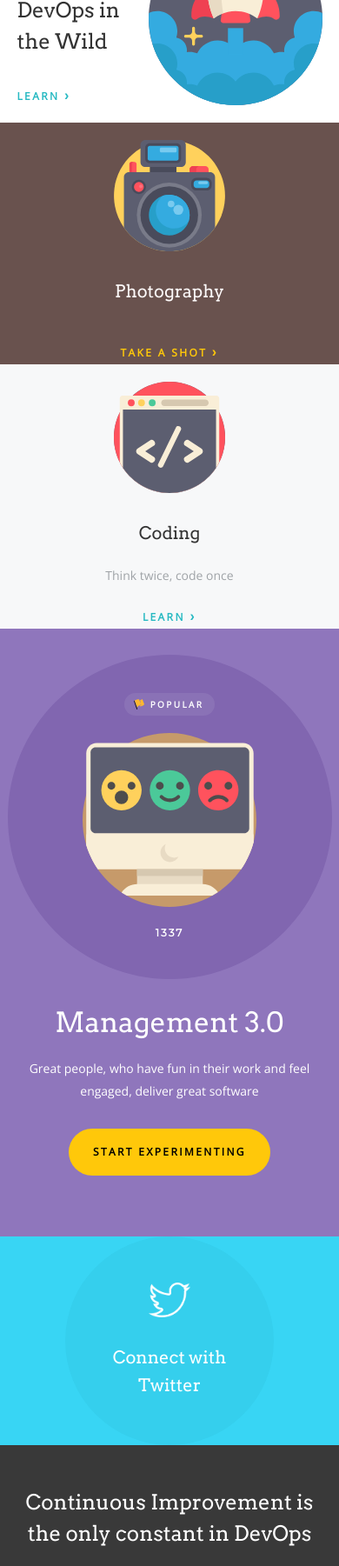
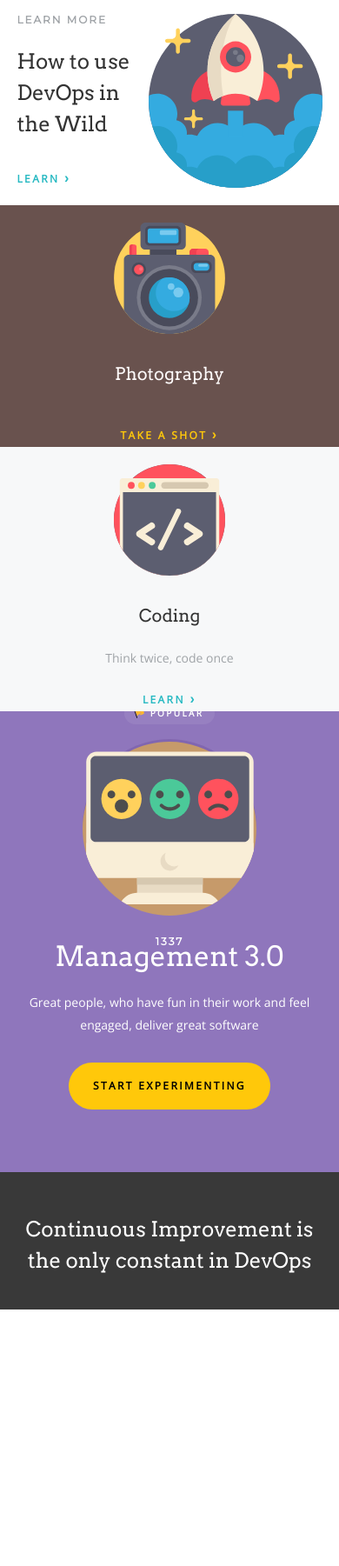
Before and after one commit to juergenpointinger/juergenpointinger.github.io, a Jekyll site: the page built from index.html, in a window 390 px wide, cut to the strip 534-2335 px from the top of the page. Shown: the whole strip at 87% size. Built offline with Jekyll 4.4.1, drawn with Linux system fonts in a browser that asks for light colours; after the commit the page ends 2040 px from its top, so only the background shows below that.

Commit message:
Fixed media screen and changed tag names

```diff
--- a/assets/css/grid-main.css
+++ b/assets/css/grid-main.css
@@ -6,10 +6,12 @@
   grid-column-gap: 0px;
   grid-row-gap: 0px;
 
+  height: 100vh;
+
   align-content: start;
 }
 
-.div1 {
+.devops {
   grid-area: 1 / 1 / 2 / 3;
 
   display: flex;
@@ -19,7 +21,7 @@
   align-items: center;
 }
 
-.div2 {
+.adaptable-quote {
   grid-area: 1 / 3 / 2 / 5;
   background-color: #f7f8f9;
 
@@ -29,7 +31,7 @@
   align-items: center;
   text-align: center;
 }
-.div3 {
+.photography {
   grid-area: 2 / 1 / 3 / 2;
   background-color: #69524e;
   color: #fffbfb;
@@ -40,11 +42,12 @@
   justify-content: center;
   align-items: center;
 }
-.div4 {
+.profile {
   grid-area: 2 / 2 / 3 / 4;
   background-image: url(../images/main/me.png);
+  background-repeat: no-repeat;
   background-color: #393242;
-  background-position: -150px -30px;
+  background-position: -120px bottom;
   background-size: 1000px;
 
   display: flex;
@@ -54,7 +57,7 @@
   padding-left: 4%;
   justify-content: space-around;
 }
-.div5 {
+.coding {
   grid-area: 3 / 1 / 4 / 2;
   background-color: #f7f8f9;
 
@@ -64,7 +67,7 @@
   justify-content: center;
   align-items: center;
 }
-.div6 {
+.improvement-quote {
   grid-area: 3 / 3 / 4 / 4;
   background-color: #393939;
   color: #fff;
@@ -77,7 +80,7 @@
   padding-right: 4%;
   padding-left: 4%;
 }
-.div7 {
+.mgmt30 {
   grid-area: 2 / 4 / 4 / 5;
   background-color: #8f76bc;
   color: #fff;
@@ -90,7 +93,7 @@
   justify-content: center;
   align-items: center;
 }
-.div8 {
+.twitter {
   grid-area: 3 / 2 / 4 / 2;
 
   display: flex;
@@ -104,62 +107,62 @@
 @media screen and (max-width: 991px) {
   .grid {
     grid-template-columns: 1fr 1fr 1fr 25%;
-    grid-template-rows: 1fr 1.5fr 1fr 1fr auto auto;
+    grid-template-rows: 1fr 300px 1fr auto auto 450px;
   }
-  .div2 {
+  .adaptable-quote {
     grid-area: 1 / 1 / 1 / 5;
   }
-  .div4 {
+  .profile {
     grid-area: 2 / 1 / 2 / 5;
   }
-  .div1 {
+  .devops {
     grid-area: 3 / 1 / 3 / 5;
   }
-  .div3 {
+  .photography {
     grid-area: 4 / 1 / 4 / 3;
   }
-  .div5 {
+  .coding {
     grid-area: 4 / 3 / 4 / 5;
   }
-  .div8 {
+  .twitter {
+    grid-area: 6 / 1 / 7 / 3;
+  }
+  .improvement-quote {
     grid-area: 5 / 1 / 5 / 3;
   }
-  .div6 {
-    grid-area: 6 / 1 / 6 / 3;
-  }
-  .div7 {
+  .mgmt30 {
     grid-area: 5 / 3 / 7 / 5;
   }
 }
 
 @media screen and (max-width: 479px) {
   .grid {
-      grid-template-rows: auto auto auto auto auto auto auto auto auto auto;
+      grid-template-rows: auto 300px auto auto auto auto 530px auto auto auto;
   }
-  .div2 {
+  .adaptable-quote {
     grid-area: 1 / 1 / 1 / 5;
   }
-  .div4 {
+  .profile {
     grid-area: 2 / 1 / 2 / 5;
-    background-position: -245px 25%;
-    background-size: 1200px;
+    background-position: -180px bottom;
+    background-size: 750px;
   }
-  .div1 {
+  .devops {
     grid-area: 3 / 1 / 3 / 5;
   }
-  .div3 {
+  .photography {
     grid-area: 4 / 1 / 4 / 5;
   }
-  .div5 {
+  .coding {
     grid-area: 5 / 1 / 5 / 5;
   }
-  .div7 {
+  .mgmt30 {
     grid-area: 7 / 1 / 8 / 5;
   }
-  .div8 {
+  .twitter {
     grid-area: 9 / 1 / 9 / 5;
   }
-  .div6 {
+  .improvement-quote {
     grid-area: 10 / 1 / 10 / 5;
   }
 }
--- a/assets/css/main.css
+++ b/assets/css/main.css
@@ -8,8 +8,8 @@
 
 .games {
   display: flex;
-  width: 373px;
-  height: 373px;
+  width: 360px;
+  height: 360px;
   flex-direction: column;
   justify-content: center;
   align-items: center;
@@ -17,7 +17,7 @@
   background-color: #8166b0;
 }
 
-.twitter {
+.twitter-badge {
   display: flex;
   width: 240px;
   height: 240px;
@@ -30,3 +30,17 @@
   background-color: #35cfed;
   text-align: center;
 }
+
+@media screen and (max-width: 991px) {
+  .games {
+    width: 300px;
+    height: 300px;
+  }
+}
+
+@media screen and (max-width: 479px) {
+  .games {
+    width: 200px;
+    height: 200px;
+  }
+}
--- a/index.html
+++ b/index.html
@@ -22,7 +22,7 @@
   <div class="loader-overlay"></div>
 
   <div class="grid">
-    <div class="div1">
+    <div class="devops">
       <div class="inner-content">
         <div class="caps">LEARN MORE</div>
         <h2>How to use DevOps in the Wild</h2>
@@ -31,7 +31,7 @@
       <img class="image" src="./assets/images/main/rocket.svg" width="200" alt="" />
     </div>
 
-    <div class="div2">
+    <div class="adaptable-quote">
       <h2>
         It is not the strongest of the species that survives,
         nor the most intelligent that survives.
@@ -40,13 +40,13 @@
       <div class="caps">- Charles Darwin</div>
     </div>
 
-    <div class="div3">
+    <div class="photography">
       <img class="image" src="./assets/images/main/photo-camera.svg" width="128" alt="" />
       <h3>Photography</h3>
       <a href="./gallery.html" class="arrow-link yellow">TAKE A SHOT <span class="arrow">›</span></a>
     </div>
 
-    <div class="div4">
+    <div class="profile">
       <div class="inner-content"></div>
       <div class="inner-content">
         <div class="caps white">ABOUT ME</div>
@@ -55,30 +55,30 @@
       </div>
     </div>
 
-    <div class="div5">
+    <div class="coding">
       <img class="image" src="./assets/images/main/coding.svg" width="128" alt="" />
       <h3>Coding</h3>
       <div class="text grey">Think twice, code once</div>
       <a href="./categories#Coding" class="arrow-link">LEARN <span class="arrow">›</span></a>
     </div>
 
-    <div class="div8">
+    <div class="twitter">
 
       <a href="https://twitter.com/intent/follow?follow-button%2Foverview&ref_src=twsrc%5Etfw&region=follow_link&screen_name=pointij&tw_p=followbutton" target="_blank" title="Follow me on Twitter" class="no-decoraction">
-        <div class="twitter">
+        <div class="twitter-badge">
           <img class="image" src="./assets/images/main/twitter.png" width="48"/>
           <h3>Connect with Twitter</h3>
         </div>
       </a>
     </div>
 
-    <div class="div6">
+    <div class="improvement-quote">
       <p>
         <h2>Continuous Improvement is the only constant in DevOps</h2>
       </p>
     </div>
 
-    <div class="div7">
+    <div class="mgmt30">
       <div class="games">
         <div class="text-block">POPULAR</div>
         <span> </span>
```
Also changed, not shown: assets/css/grid-aboutme.css (+11 -8 lines).
